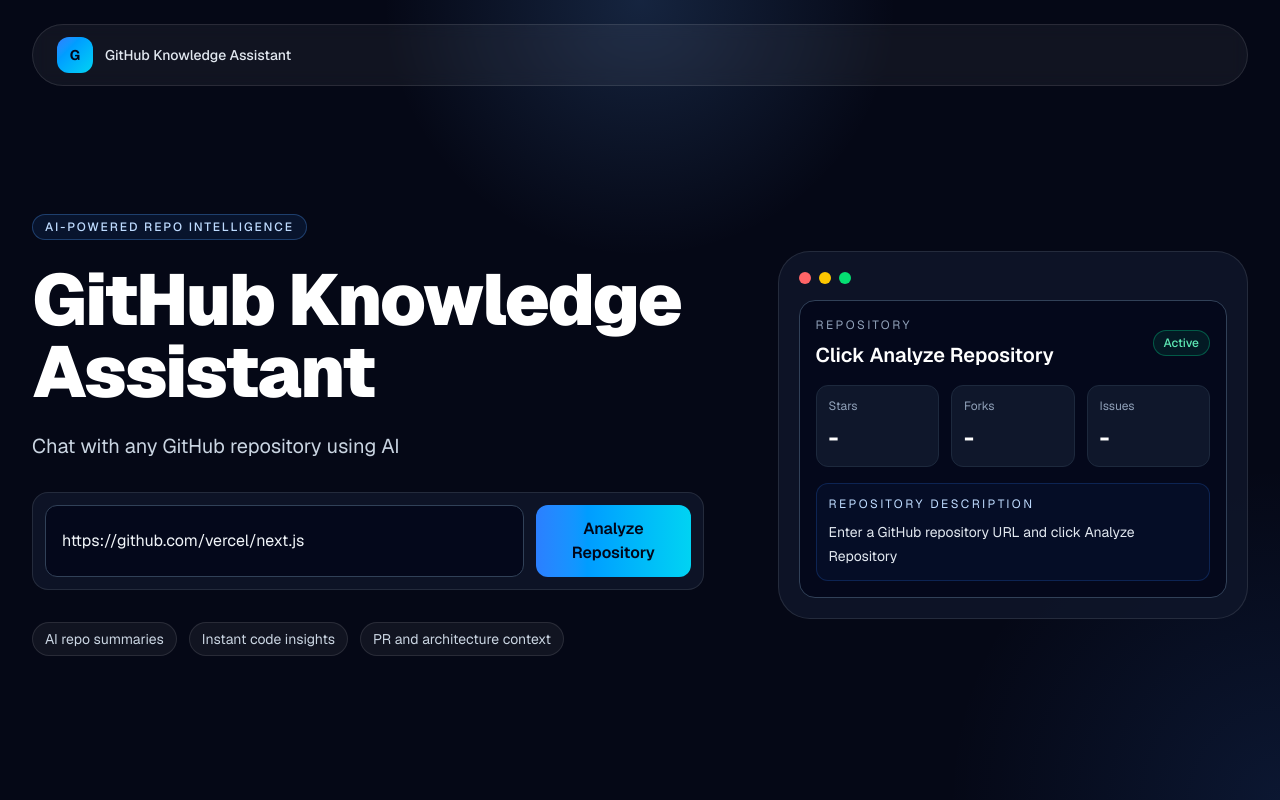
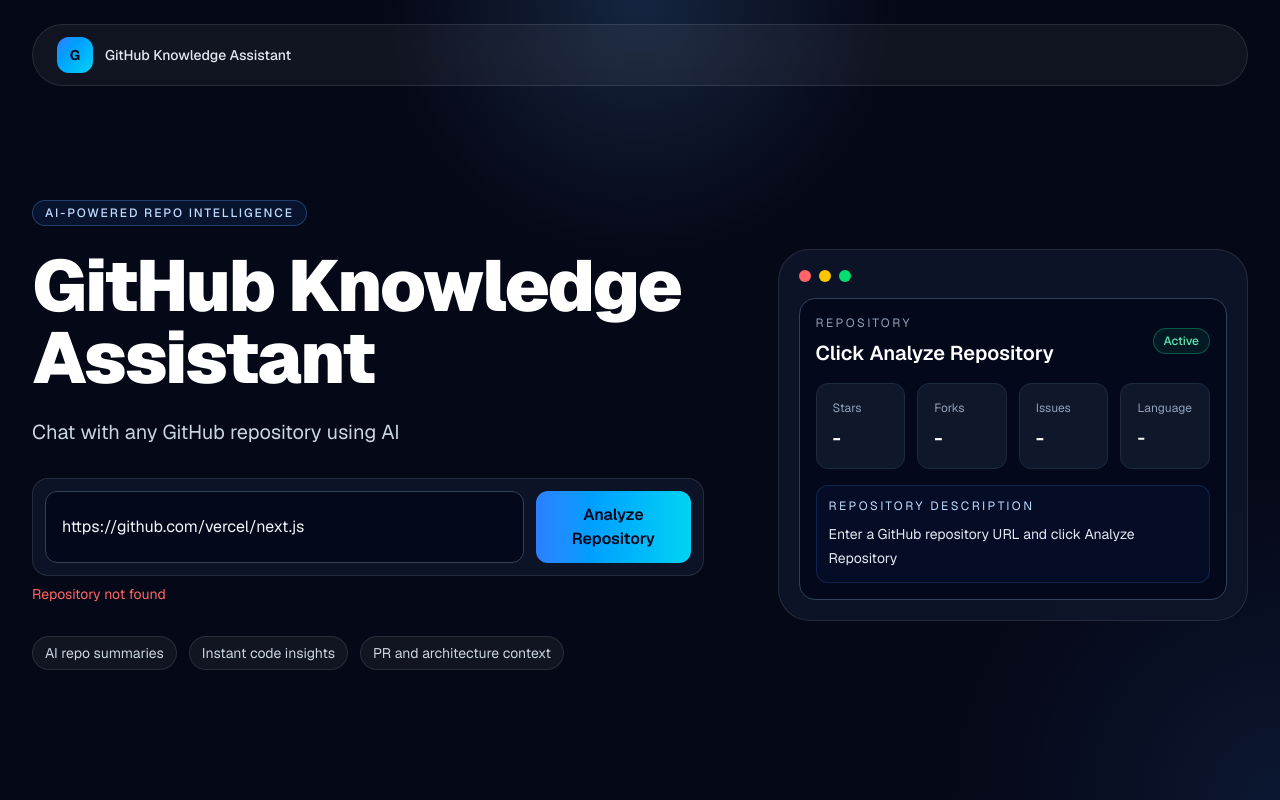
Before and after one commit to utsavaraj/GitHub_Knowledge_Assistant, a Next.js app: page / in a window 1280 px wide. Both pictures are taken after a click on the button "Analyze Repository". Built offline with nearby package versions, Linux system fonts and the light colour scheme; no server answers.

Commit message:
Updated repository analyzer UI

```diff
--- a/app/page.tsx
+++ b/app/page.tsx
@@ -14,16 +14,23 @@
   );
 
   const [repoData, setRepoData] = useState<any>(null);
+  const [loading, setLoading] = useState(false);
+
+  const [error, setError] = useState("");
 
   const analyzeRepository = async () => {
   try {
+    setLoading(true);
+    setError("");
+
     const parts = repoUrl.split("/");
 
     const owner = parts[3];
     const repo = parts[4];
 
     if (!owner || !repo) {
-        alert("Please enter a valid GitHub repository URL");
+      setError("Please enter a valid GitHub repository URL");
+      setLoading(false);
       return;
     }
 
@@ -31,14 +38,18 @@
       `https://api.github.com/repos/${owner}/${repo}`
     );
 
+    if (!response.ok) {
+      throw new Error("Repository not found");
+    }
+
     const data = await response.json();
 
-      console.log(data);
-
     setRepoData(data);
-    } catch (error) {
-      console.error(error);
-      alert("Failed to fetch repository data");
+  } catch (err) {
+    console.error(err);
+    setError("Repository not found");
+  } finally {
+    setLoading(false);
   }
 };
 
@@ -84,13 +95,20 @@
                 />
 
                 <button
+
   onClick={analyzeRepository}
   className="rounded-xl bg-linear-to-r from-blue-500 to-cyan-400 px-6 py-3 font-semibold text-slate-950"
 >
-                  Analyze Repository
+  {loading ? "Loading..." : "Analyze Repository"}
+
                 </button>
               </div>
             </div>
+            {error && (
+  <p className="mt-2 text-sm text-red-400">
+    {error}
+  </p>
+)}
 
             <div className="mt-8 flex flex-wrap gap-3 text-sm text-slate-300">
               {featureHighlights.map((item) => (
@@ -124,6 +142,14 @@
                         ? repoData.full_name
                         : "Click Analyze Repository"}
                     </h2>
+                    {repoData?.owner?.avatar_url && (
+  <img
+  src={repoData.owner.avatar_url}
+  alt="Owner Avatar"
+  className="mt-4 h-20 w-20 rounded-full border-2 border-blue-500 object-cover"
+/>
+)}
+
                   </div>
 
                   <span className="rounded-full border border-emerald-500/40 bg-emerald-500/10 px-2.5 py-1 text-xs font-medium text-emerald-300">
@@ -131,28 +157,38 @@
                   </span>
                 </div>
 
-                <div className="grid gap-3 sm:grid-cols-3">
-                  <div className="rounded-xl border border-slate-800 bg-slate-900 p-3">
+     <div className="grid grid-cols-2 gap-3 sm:grid-cols-4">
+
+  <div className="rounded-xl border border-slate-800 bg-slate-900 p-4">
     <p className="text-xs text-slate-400">Stars</p>
-                    <p className="mt-2 text-2xl font-bold text-white">
+    <p className="mt-2 text-xl font-semibold text-white">
       {repoData ? repoData.stargazers_count : "-"}
     </p>
   </div>
 
-                  <div className="rounded-xl border border-slate-800 bg-slate-900 p-3">
+  <div className="rounded-xl border border-slate-800 bg-slate-900 p-4">
     <p className="text-xs text-slate-400">Forks</p>
-                    <p className="mt-2 text-2xl font-bold text-white">
+    <p className="mt-2 text-xl font-semibold text-white">
       {repoData ? repoData.forks_count : "-"}
     </p>
   </div>
 
-                  <div className="rounded-xl border border-slate-800 bg-slate-900 p-3">
+  <div className="rounded-xl border border-slate-800 bg-slate-900 p-4">
     <p className="text-xs text-slate-400">Issues</p>
-                    <p className="mt-2 text-2xl font-bold text-white">
+    <p className="mt-2 text-xl font-semibold text-white">
       {repoData ? repoData.open_issues_count : "-"}
     </p>
   </div>
+
+  <div className="rounded-xl border border-slate-800 bg-slate-900 p-4">
+    <p className="text-xs text-slate-400">Language</p>
+    <p className="mt-2 text-lg font-semibold text-white break-words">
+      {repoData?.language || "-"}
+    </p>
   </div>
+
+</div>
+
 
                 <div className="mt-4 rounded-xl border border-blue-500/20 bg-blue-500/5 p-3">
                   <p className="text-xs uppercase tracking-[0.2em] text-blue-200">
```
Lines whose indentation alone changed are shown as unchanged.
